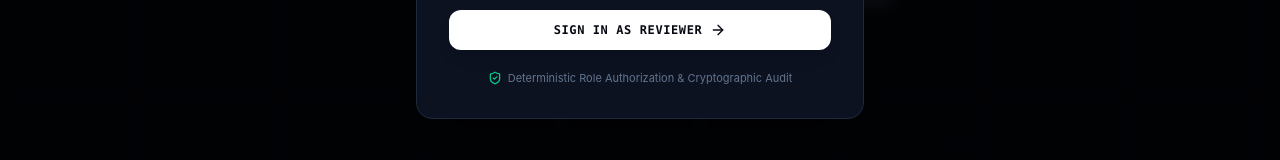
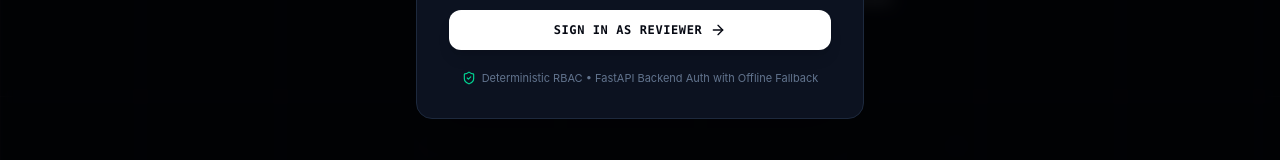
Before and after one commit to Kr1sh-gupta/VeriLoan, a React (Vite) app: page / in a window 1280 px wide. Both pictures are taken after a click on the button "SIGN IN". Shown: the part 545-705 px from the top of the page. Built offline with nearby package versions, Linux system fonts and the light colour scheme; no server answers.

Commit message:
feat(auth): improve login role switching and auth UX

```diff
--- a/src/components/LoginModal.tsx
+++ b/src/components/LoginModal.tsx
@@ -52,6 +52,7 @@ export const LoginModal: React.FC<LoginModalProps> = ({
 
   const handleRoleSelection = (role: UserRole) => {
     setSelectedRole(role);
+    setErrorMessage(null);
     const matched = STATIC_USERS.find((u) => u.role === role);
     if (matched) {
       setUsername(matched.username);
@@ -172,6 +173,7 @@ export const LoginModal: React.FC<LoginModalProps> = ({
               <UserIcon className="w-4 h-4 text-slate-500 absolute left-3 top-1/2 -translate-y-1/2" />
               <input
                 type="text"
+                autoFocus
                 required
                 value={username}
                 onChange={(e) => setUsername(e.target.value)}
@@ -218,7 +220,7 @@ export const LoginModal: React.FC<LoginModalProps> = ({
 
         <div className="mt-5 text-center text-[11px] text-slate-500 font-sans flex items-center justify-center gap-1.5">
           <ShieldCheck className="w-3.5 h-3.5 text-emerald-400" />
-          <span>Deterministic Role Authorization &amp; Cryptographic Audit</span>
+          <span>Deterministic RBAC • FastAPI Backend Auth with Offline Fallback</span>
         </div>
       </div>
     </div>
```
